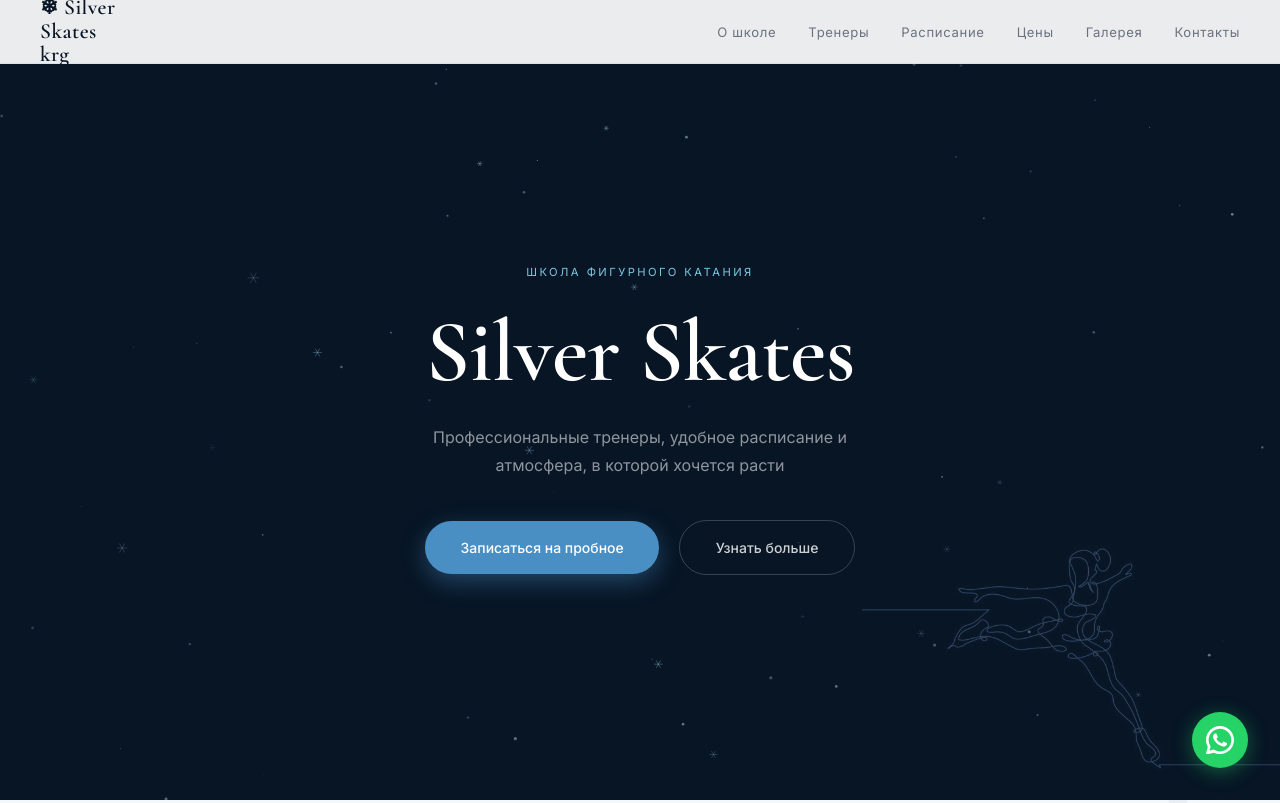
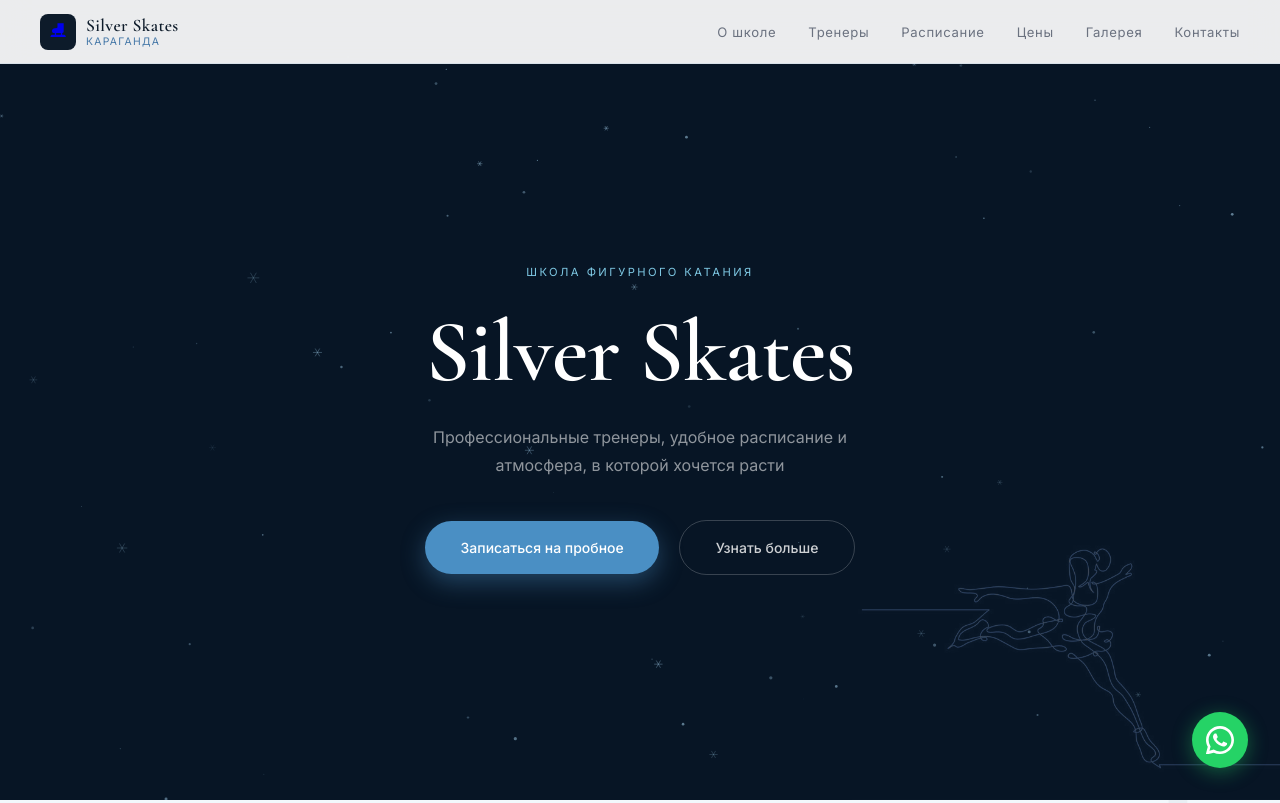
Before and after one commit to globalacc091-hub/my_website, a plain HTML site: page index.html in a window 1280 px wide. Shown: the top 803 px of the page. Drawn offline with nearby package versions, Linux system fonts and the light colour scheme.

Commit message:
feat(nav): replace logo with icon and text lockup

```diff
--- a/index.html
+++ b/index.html
@@ -73,7 +73,7 @@
       background: rgba(255,255,255,0.98);
     }
 
-    .nav-logo {
+     {
       font-family: var(--font-display);
       font-size: 1.35rem;
       font-weight: 600;
@@ -133,13 +133,44 @@
       padding: 4px;
     }
 
-    .burger span {
-      width: 24px;
-      height: 2px;
-      background: var(--deep);
-      border-radius: 2px;
-      transition: all 0.3s;
-    }
+    .nav-logo {
+  display: flex;
+  align-items: center;
+  gap: 10px;
+  text-decoration: none;
+}
+
+.logo-icon {
+  width: 36px;
+  height: 36px;
+  background: #0d1b2a;
+  border-radius: 8px;
+  display: flex;
+  align-items: center;
+  justify-content: center;
+  font-size: 18px;
+}
+
+.logo-text {
+  display: flex;
+  flex-direction: column;
+  line-height: 1.2;
+}
+
+.logo-main {
+  font-family: 'Cormorant Garamond', serif;
+  font-size: 1.1rem;
+  font-weight: 700;
+  color: #0d1b2a;
+  letter-spacing: 0.02em;
+}
+
+.logo-sub {
+  font-size: 0.65rem;
+  letter-spacing: 0.12em;
+  text-transform: uppercase;
+  color: #4578a8;
+}
 
     /* ============================
        HERO — первый экран
@@ -1057,7 +1088,13 @@
 
   <!-- НАВИГАЦИЯ -->
   <nav>
-    <a class="nav-logo" href="#">❄ Silver<br>Skates<br>krg</a>
+    <a class="nav-logo" href="#">
+      <div class="logo-icon">⛸</div>
+      <div class="logo-text">
+         <span class="logo-main">Silver Skates</span>
+        <span class="logo-sub">Караганда</span>
+     </div>
+    </a>
     <ul class="nav-links" id="navLinks">
       <li><a href="#about">О школе</a></li>
       <li><a href="#coaches">Тренеры</a></li>
```
